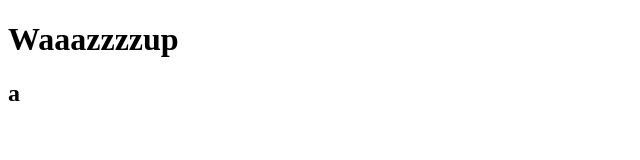
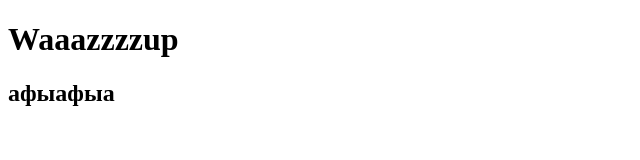
Before and after one commit to fxckker/test-repo, a plain HTML site: page index.html in a window 1280 px wide. Shown: the whole page, without its empty margins (0-640 px from the left). Drawn offline with Linux system fonts and the light colour scheme.

Commit message:
Новый commit

```diff
--- a/index.html
+++ b/index.html
@@ -7,6 +7,6 @@
 </head>
 <body>
     <h1>Waaazzzzup</h1>
-    <h2>a</h2>
+    <h2>aфыафыа</h2>
 </body>
 </html>
```
